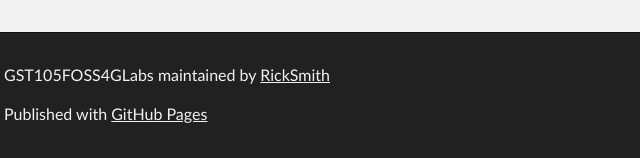
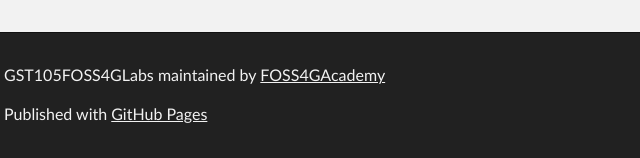
Before and after one commit to FOSS4GAcademy/GST105FOSS4GLabs, a plain HTML site: page index.html in a window 1280 px wide. Shown: the part 3027-3185 px from the top of the page, 316-956 px from the left. Drawn offline with Linux system fonts and the light colour scheme.

```diff
--- a/index.html
+++ b/index.html
@@ -16,14 +16,14 @@
     <!-- HEADER -->
     <div id="header_wrap" class="outer">
         <header class="inner">
-          <a id="forkme_banner" href="https://github.com/RickSmith/GST105FOSS4GLabs">View on GitHub</a>
+          <a id="forkme_banner" href="https://github.com/FOSS4GAcademy/GST105FOSS4GLabs">View on GitHub</a>
 
           <h1 id="project_title">GST105FOSS4GLabs</h1>
           <h2 id="project_tagline">GST 105 - Introduction to Remote Sensing - FOSS4G Labs</h2>
 
             <section id="downloads">
-              <a class="zip_download_link" href="https://github.com/RickSmith/GST105FOSS4GLabs/zipball/master">Download this project as a .zip file</a>
-              <a class="tar_download_link" href="https://github.com/RickSmith/GST105FOSS4GLabs/tarball/master">Download this project as a tar.gz file</a>
+              <a class="zip_download_link" href="https://github.com/FOSS4GAcademy/GST105FOSS4GLabs/zipball/master">Download this project as a .zip file</a>
+              <a class="tar_download_link" href="https://github.com/FOSS4GAcademy/GST105FOSS4GLabs/tarball/master">Download this project as a tar.gz file</a>
             </section>
         </header>
     </div>
@@ -164,7 +164,7 @@ in the same directory as the Markdown document.</p>
     <!-- FOOTER  -->
     <div id="footer_wrap" class="outer">
       <footer class="inner">
-        <p class="copyright">GST105FOSS4GLabs maintained by <a href="https://github.com/RickSmith">RickSmith</a></p>
+        <p class="copyright">GST105FOSS4GLabs maintained by <a href="https://github.com/FOSS4GAcademy">FOSS4GAcademy</a></p>
         <p>Published with <a href="http://pages.github.com">GitHub Pages</a></p>
       </footer>
     </div>
```
